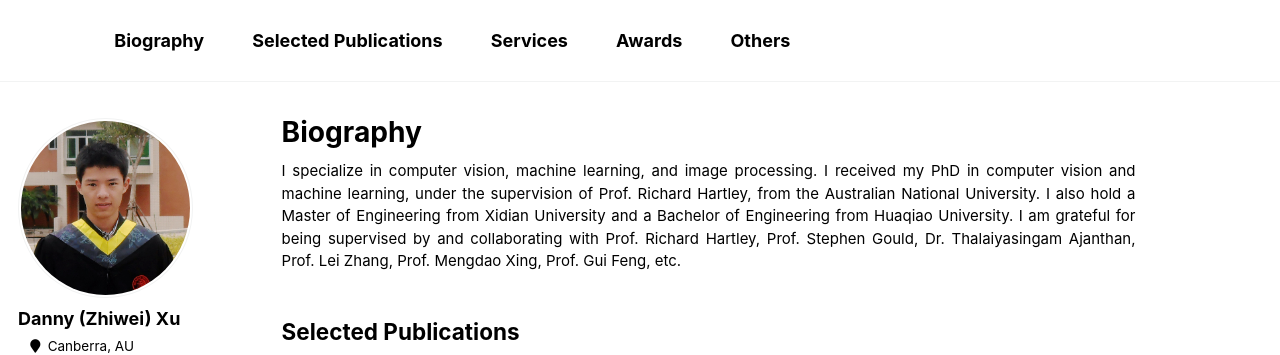
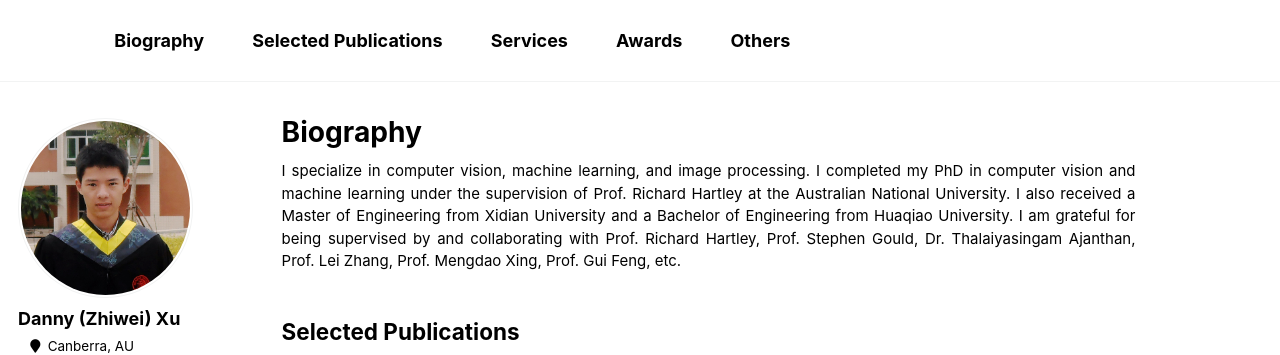
Before and after one commit to zwxu064/zwxu064.github.io, a Jekyll site: the page built from _pages/about.html, in a window 1280 px wide and 900 px high. Shown: the top 355 px of the window. Built offline with Jekyll 4.4.1, drawn with Linux system fonts in a browser that asks for light colours.

Commit message:
Update about.html

```diff
--- a/_pages/about.html
+++ b/_pages/about.html
@@ -17,8 +17,8 @@ ul{li{padding-inline-start: 1ch;}}
 </style>
 
 <p> I specialize in computer vision, machine learning, and image processing.
-  I received my PhD in computer vision and machine learning, under the supervision of Prof. Richard Hartley, from the Australian National University.
-  I also hold a Master of Engineering from Xidian University and a Bachelor of Engineering from Huaqiao University.
+  I completed my PhD in computer vision and machine learning under the supervision of Prof. Richard Hartley at the Australian National University.
+  I also received a Master of Engineering from Xidian University and a Bachelor of Engineering from Huaqiao University.
   I am grateful for being supervised by and collaborating with Prof. Richard Hartley, Prof. Stephen Gould, Dr. Thalaiyasingam Ajanthan, Prof. Lei Zhang, Prof. Mengdao Xing, Prof. Gui Feng, etc.
 </p>
 
```
